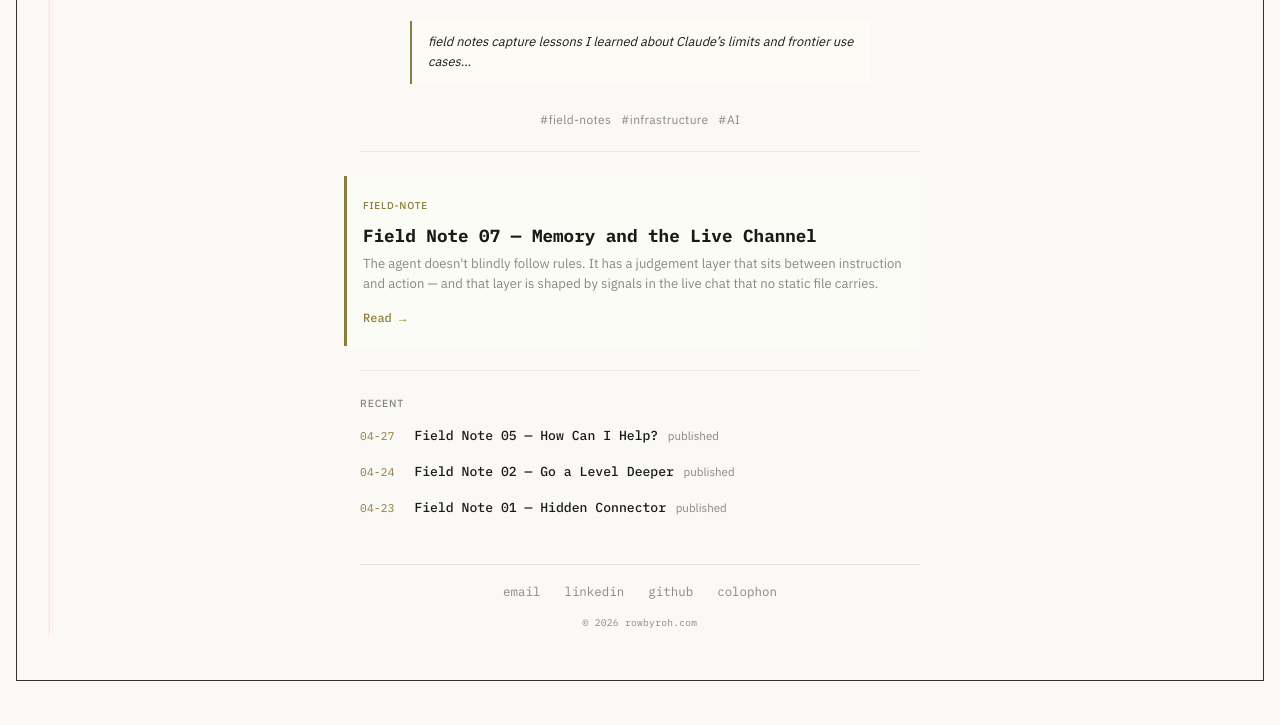
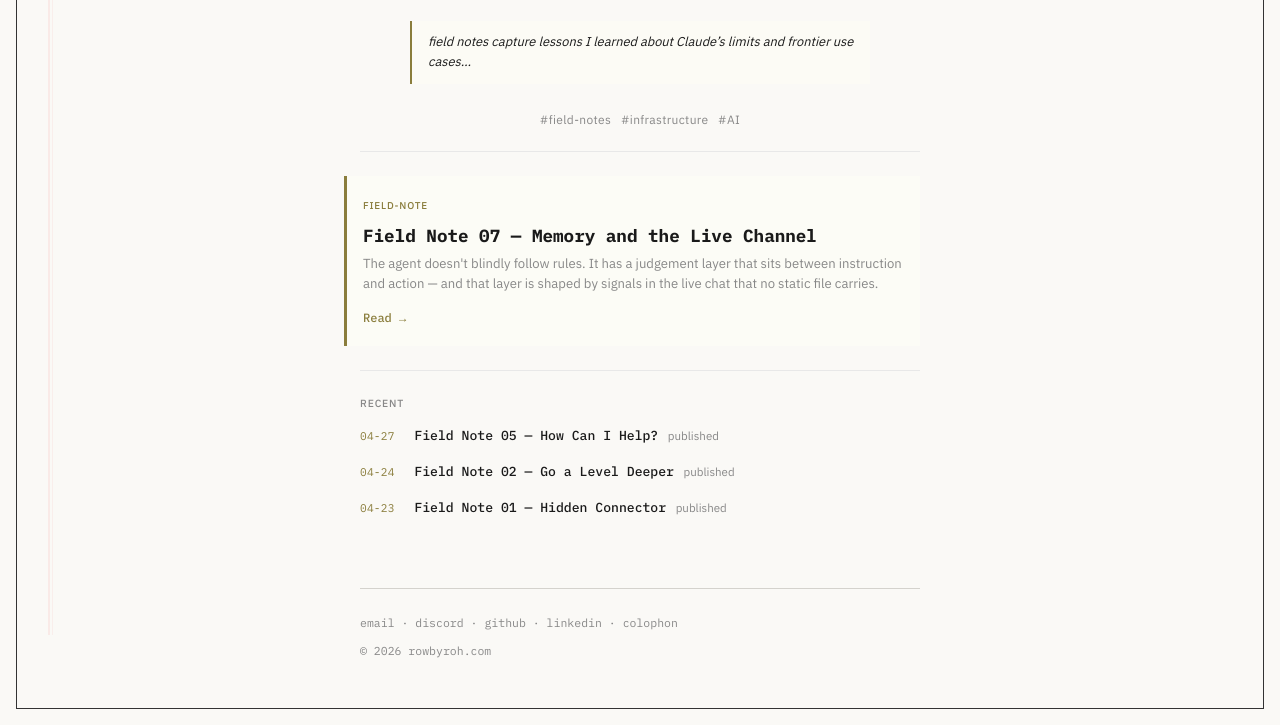
Before and after one commit to rbrdelta/rowbyroh-website, a website: page index.html in a window 1280 px wide. Shown: the part 165-890 px from the top of the page. Before the commit the page ends 862 px from the top, so only its background shows below. Drawn offline with Linux system fonts and the light colour scheme.

Commit message:
Uniform site footer on every page
Same markup, same links, same order on home / archive / about / 4 FN pages:
email · discord · github · linkedin · colophon + copyright.

Replaces homepage's custom .connect markup and adds discord + colophon
to archive + FN footers. About page picks up the footer too (Contact
section remains as featured contact treatment).

Co-Authored-By: Claude Opus 4.7 <noreply@anthropic.com>

```diff
--- a/index.html
+++ b/index.html
@@ -59,16 +59,13 @@
             <!-- Generated by stream.js -->
         </section>
 
-        <!-- Tertiary -->
-        <footer class="connect">
-            <div class="connect-links">
-                <a href="mailto:daniel@rowbyroh.com">email</a>
-
-                <a href="https://linkedin.com/in/drohh">linkedin</a>
-                <a href="https://github.com/rbrdelta">github</a>
-                <a href="/colophon">colophon</a>
-            </div>
-            <div class="copyright">&copy; 2026 rowbyroh.com</div>
+        <footer>
+            <a href="mailto:daniel@rowbyroh.com">email</a> &middot;
+            <a href="https://discord.com/users/rbrdelta">discord</a> &middot;
+            <a href="https://github.com/rbrdelta">github</a> &middot;
+            <a href="https://linkedin.com/in/drohh">linkedin</a> &middot;
+            <a href="/colophon">colophon</a>
+            <div style="margin-top: 0.5rem;">&copy; 2026 rowbyroh.com</div>
         </footer>
     </div>
 
```
Also changed, not shown: about.html (+9 -0 lines), archive.html (+3 -1 lines), field-notes/batch-approval.html (+3 -1 lines), field-notes/conversation-sync.html (+3 -1 lines), field-notes/headless-parity.html (+3 -1 lines), field-notes/memory-and-the-live-channel.html (+3 -1 lines).
